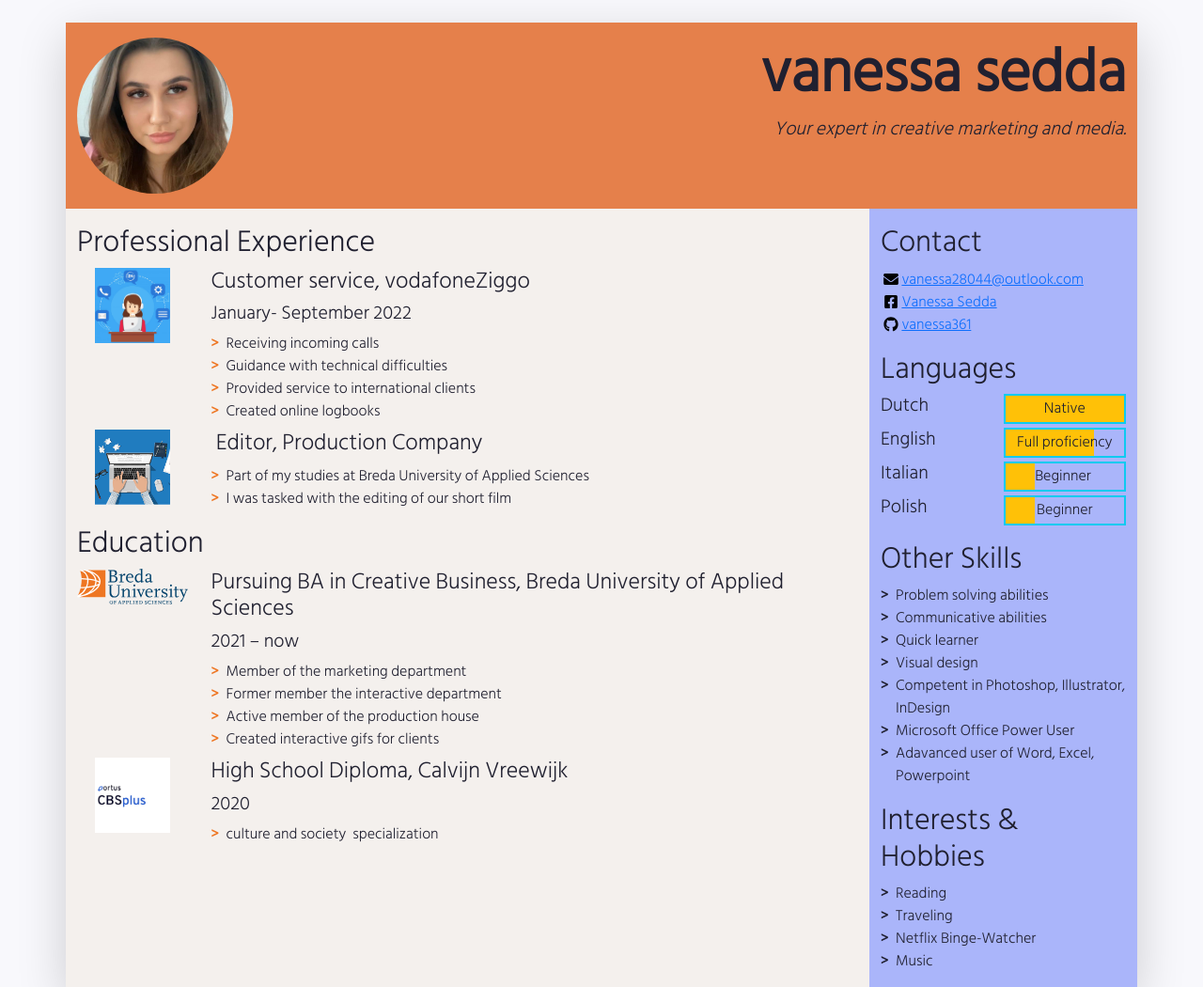
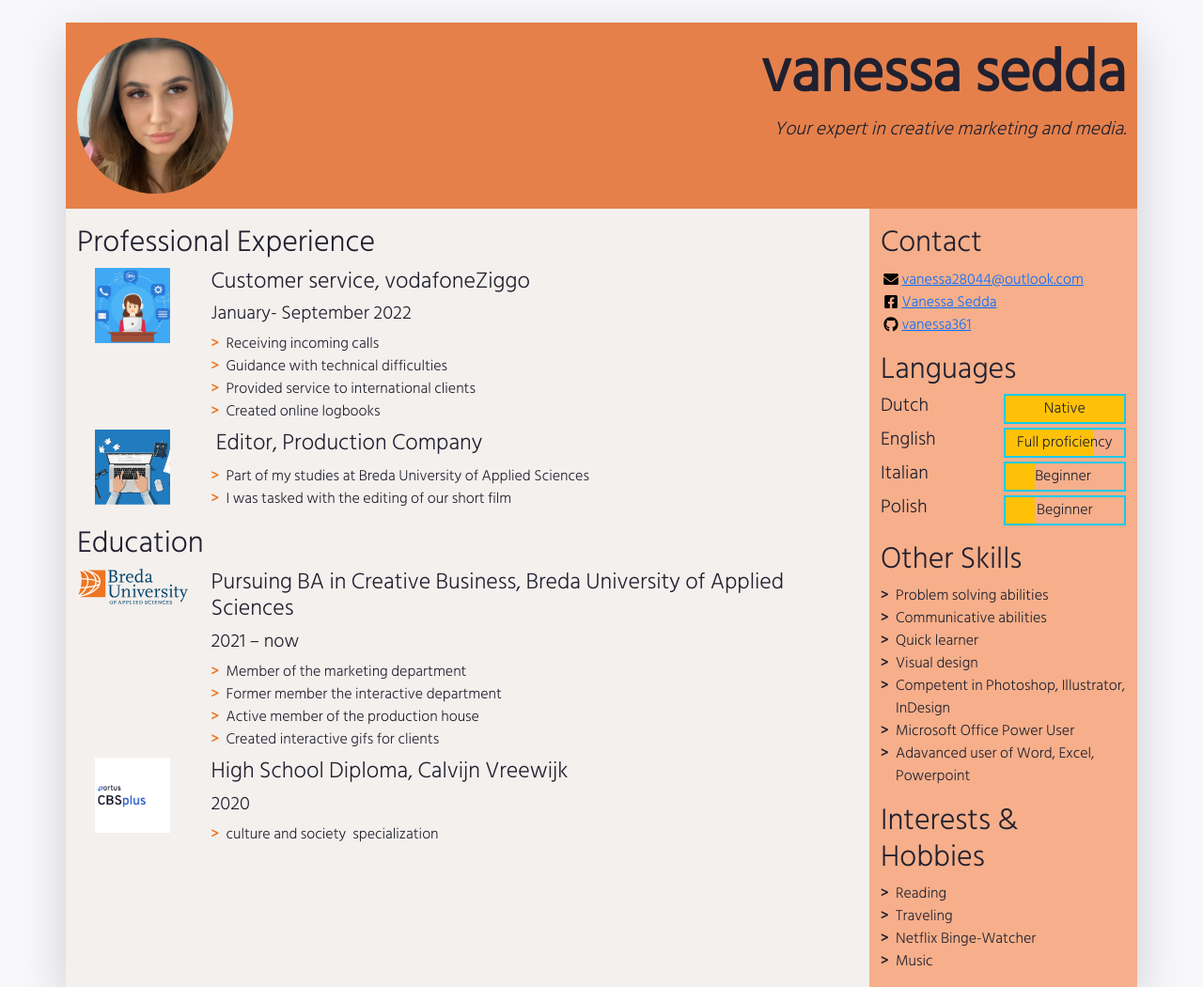
Before and after one commit to vanessa361/mycv, a plain HTML site: page index.html in a window 1280 px wide. Shown: the top 1050 px of the page at 94% size. Drawn offline with nearby package versions, Linux system fonts and the light colour scheme.

Commit message:
uodated styles

```diff
--- a/css/styles.css
+++ b/css/styles.css
@@ -22,7 +22,7 @@ body {
 }
 
 .resume-aside {
-	background-color: #AAB5FA;
+	background-color: #F6AF8A;
 }
 
 /* Styles for lists in the document */
```
